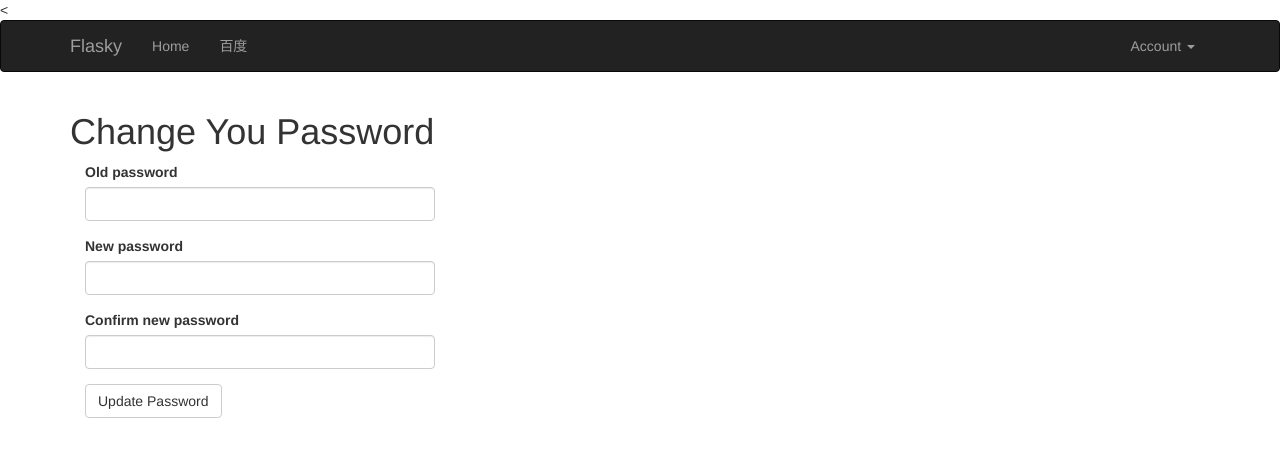
After one commit to lanpzzzz/Flask, a Flask app: page /auth/change-password in a window 1280 px wide. The commit adds this page. Shown: the top 457 px of the page. Run offline with Flask 2, Linux system fonts and the light colour scheme; a user stored in the database is signed in; some libraries are stand-ins or nearby versions.

Commit message:
update password

```diff
--- a/flask/app/auth/forms.py
+++ b/flask/app/auth/forms.py
@@ -1,3 +1,5 @@
+#!/usr/bin/env python
+# -*- coding: utf-8 -*-
 from flask_wtf import FlaskForm
 from wtforms import StringField, PasswordField, BooleanField, SubmitField
 from wtforms.validators import DataRequired, Length, Email, Regexp, EqualTo
@@ -11,6 +13,7 @@ class LoginForm(FlaskForm):
     password = PasswordField('Password', validators=[DataRequired()])
     remember_me = BooleanField('Keep me logged in')
     submit = SubmitField('Log In')
+    #登录表单上应该增加一个忘记密码的提示？转到修改密码的表单上
 
 
 class RegistrationForm(FlaskForm):
@@ -33,3 +36,11 @@ class RegistrationForm(FlaskForm):
     def validate_username(self, field):
         if User.query.filter_by(username=field.data).first():
             raise ValidationError('Username already in use.')
+
+class ChangePasswordForm(FlaskForm):
+    old_password = PasswordField('Old password', validators=[DataRequired()])
+    password = PasswordField('New password', validators=[
+        DataRequired(), EqualTo('password2', message='Passwords must match.')])
+    password2 = PasswordField('Confirm new password',
+                              validators=[DataRequired()])
+    submit = SubmitField('Update Password')
--- a/flask/app/auth/views.py
+++ b/flask/app/auth/views.py
@@ -6,7 +6,7 @@ from . import auth
 from .. import db
 from ..models import User
 from ..email import send_email
-from .forms import LoginForm, RegistrationForm
+from .forms import LoginForm, RegistrationForm,ChangePasswordForm
 
 ####这句的意思，字面上理解是，在app的request响应之前，先如何如何............
 @auth.before_app_request
@@ -84,3 +84,20 @@ def resend_confirmation():
     flash('A new confirmation email has been sent to you by email.')
     return redirect(url_for('main.index'))
 ###
+
+
+@auth.route('/change-password',methods = ['GET','POST'])
+@login_required
+def change_password():
+	form = ChangePasswordForm()
+	if form.validate_on_submit():
+		#先判断当前用户的旧密码是否正确
+		if current_user.verify_password(form.old_password.data):
+			current_user.password = form.password.data
+			db.session.add(current_user)
+			db.session.commit()
+			flash('Your password has been update')
+			return redirect(url_for('main.index'))
+		else:
+			flash('Invalid password')
+	return render_template("auth/change_password.html",form=form)
--- /dev/null
+++ b/flask/app/templates/auth/change_password.html
@@ -0,0 +1,13 @@
+{% extends "base.html" %}
+{%import "bootstrap/wtf.html" as wtf %}
+
+{% block title %}Flasky - ChangePassword{% endblock %}
+
+{% block page_content %}
+<div class="page_content">
+	<h1>Change You Password</h1>
+</div>
+<div class="col-md-4">
+	{{ wtf.quick_form(form) }}
+</div>
+{% endblock %}
--- a/flask/app/templates/base.html
+++ b/flask/app/templates/base.html
@@ -27,7 +27,14 @@
 			</ul>
 			<ul class="nav navbar-nav navbar-right">
 				{% if current_user.is_authenticated %}    <!--如果用户认证通过，即登录成功，显示log out链接至登出视图函数，负责都是未登录状态，链接至登入视图函数-->
-				<li><a href="{{ url_for('auth.logout') }}">注销</a></li>
+				<!--<li><a href="{{ url_for('auth.logout') }}">注销</a></li>-->
+				<li class ="dropdown">
+					<a href="#" class="dropdown-toggle" data-toggle="dropdown">Account <b class="caret"></b></a>
+                    <ul class="dropdown-menu">
+                        <li><a href="{{ url_for('auth.change_password') }}">Change Password</a></li>
+                        <li><a href="{{ url_for('auth.logout') }}">Log Out</a></li>
+                    </ul>
+                </li>
                 {% else %}
                 <li><a href="{{ url_for('auth.login') }}">请登录</a></li>
                 {% endif %}
```
Also changed, not shown: flask/data-dev.sqlite, 2 other files.
